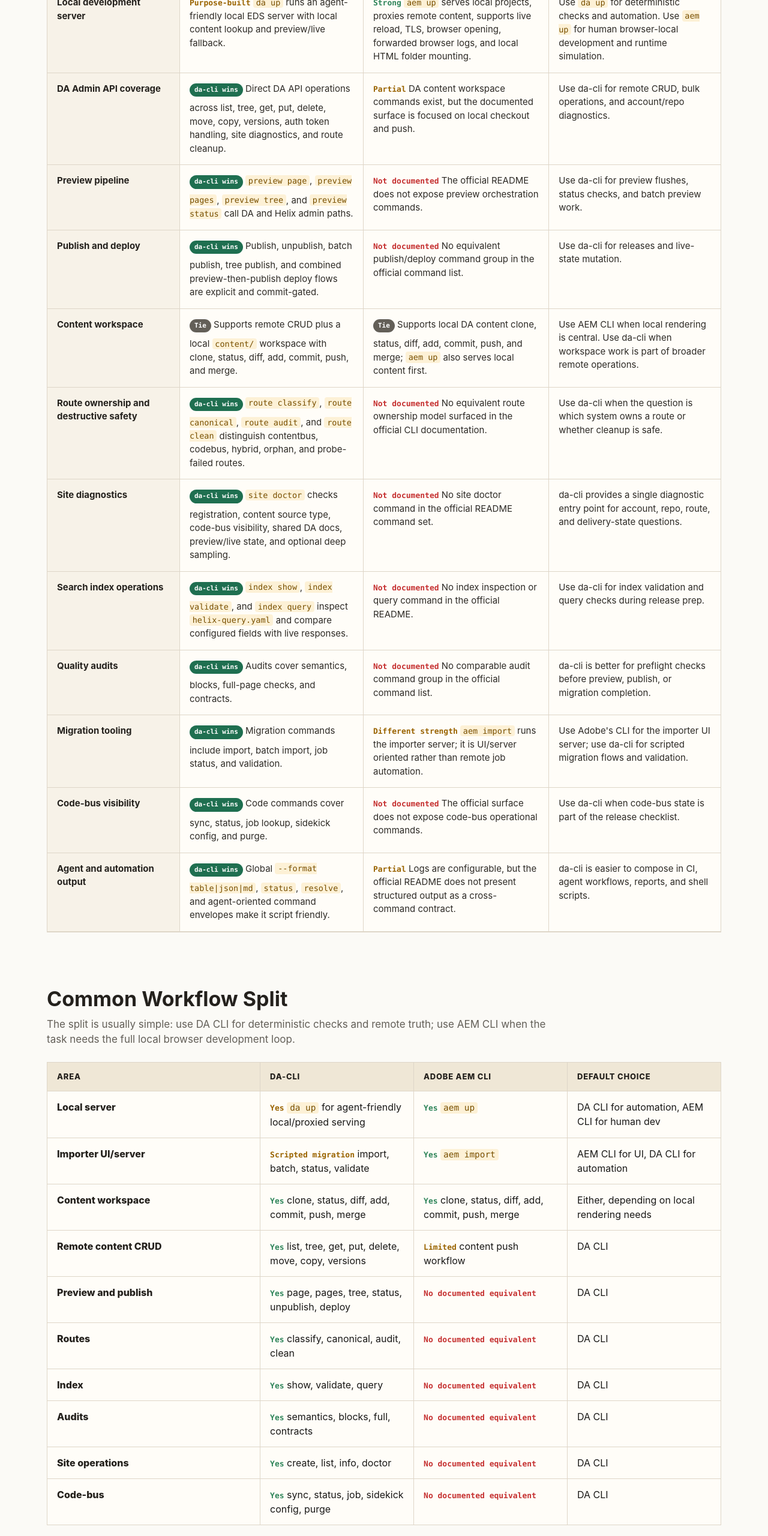
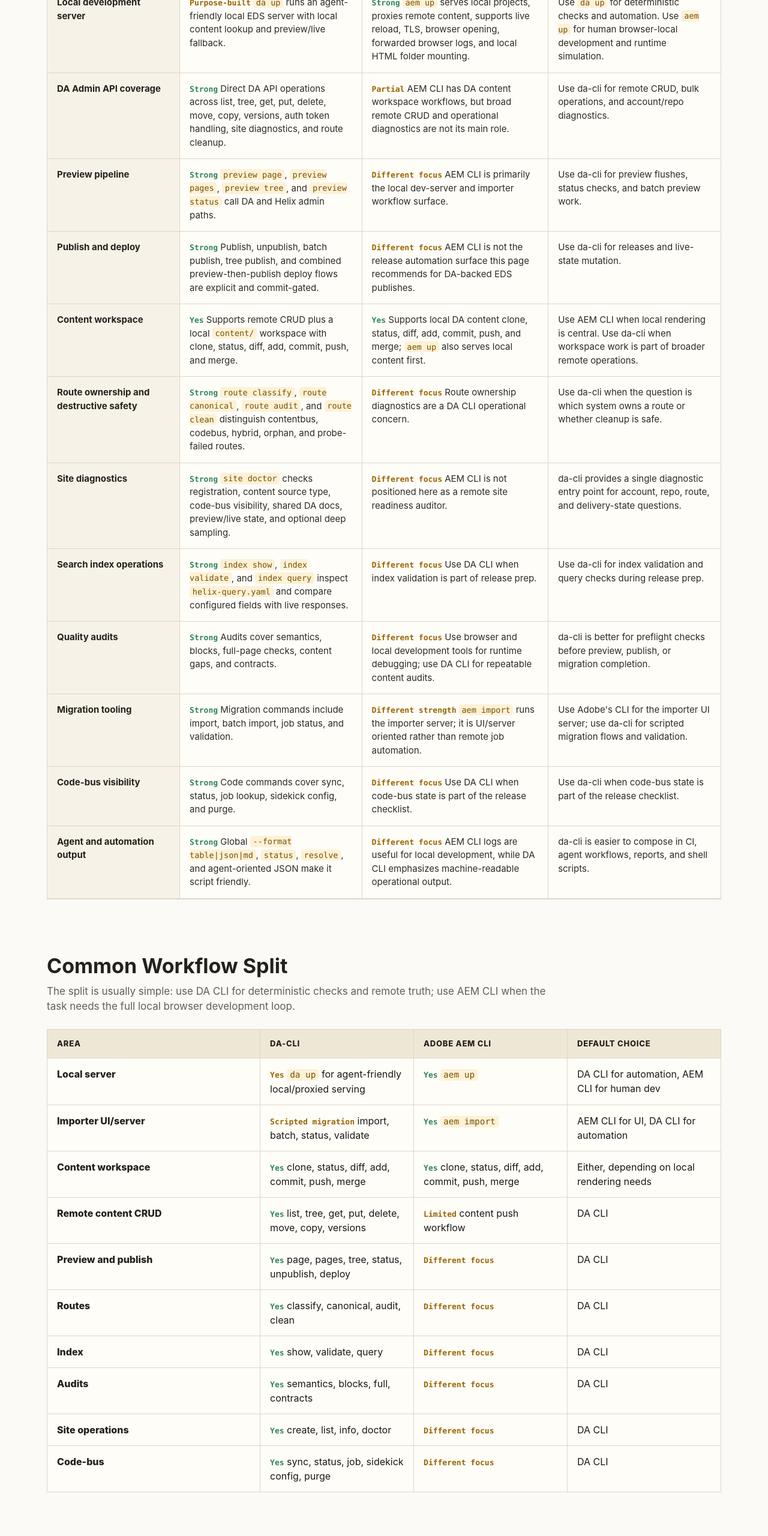
Before and after one commit to somarc/da-cli-eds, a website: page tools/da-cli-vs-helix-cli.html in a window 1280 px wide. Shown: the part 2200-4760 px from the top of the page at 60% size. Drawn offline with Linux system fonts and the light colour scheme.

Commit message:
tighten public docs truthfulness

```diff
--- a/tools/da-cli-vs-helix-cli.html
+++ b/tools/da-cli-vs-helix-cli.html
@@ -603,68 +603,68 @@
           </tr>
           <tr>
             <th>DA Admin API coverage</th>
-            <td><span class="winner da">da-cli wins</span> Direct DA API operations across list, tree, get, put, delete, move, copy, versions, auth token handling, site diagnostics, and route cleanup.</td>
-            <td><span class="partial">Partial</span> DA content workspace commands exist, but the documented surface is focused on local checkout and push.</td>
+            <td><span class="yes">Strong</span> Direct DA API operations across list, tree, get, put, delete, move, copy, versions, auth token handling, site diagnostics, and route cleanup.</td>
+            <td><span class="partial">Partial</span> AEM CLI has DA content workspace workflows, but broad remote CRUD and operational diagnostics are not its main role.</td>
             <td>Use da-cli for remote CRUD, bulk operations, and account/repo diagnostics.</td>
           </tr>
           <tr>
             <th>Preview pipeline</th>
-            <td><span class="winner da">da-cli wins</span> <code>preview page</code>, <code>preview pages</code>, <code>preview tree</code>, and <code>preview status</code> call DA and Helix admin paths.</td>
-            <td><span class="no">Not documented</span> The official README does not expose preview orchestration commands.</td>
+            <td><span class="yes">Strong</span> <code>preview page</code>, <code>preview pages</code>, <code>preview tree</code>, and <code>preview status</code> call DA and Helix admin paths.</td>
+            <td><span class="partial">Different focus</span> AEM CLI is primarily the local dev-server and importer workflow surface.</td>
             <td>Use da-cli for preview flushes, status checks, and batch preview work.</td>
           </tr>
           <tr>
             <th>Publish and deploy</th>
-            <td><span class="winner da">da-cli wins</span> Publish, unpublish, batch publish, tree publish, and combined preview-then-publish deploy flows are explicit and commit-gated.</td>
-            <td><span class="no">Not documented</span> No equivalent publish/deploy command group in the official command list.</td>
+            <td><span class="yes">Strong</span> Publish, unpublish, batch publish, tree publish, and combined preview-then-publish deploy flows are explicit and commit-gated.</td>
+            <td><span class="partial">Different focus</span> AEM CLI is not the release automation surface this page recommends for DA-backed EDS publishes.</td>
             <td>Use da-cli for releases and live-state mutation.</td>
           </tr>
           <tr>
             <th>Content workspace</th>
-            <td><span class="winner tie">Tie</span> Supports remote CRUD plus a local <code>content/</code> workspace with clone, status, diff, add, commit, push, and merge.</td>
-            <td><span class="winner tie">Tie</span> Supports local DA content clone, status, diff, add, commit, push, and merge; <code>aem up</code> also serves local content first.</td>
+            <td><span class="yes">Yes</span> Supports remote CRUD plus a local <code>content/</code> workspace with clone, status, diff, add, commit, push, and merge.</td>
+            <td><span class="yes">Yes</span> Supports local DA content clone, status, diff, add, commit, push, and merge; <code>aem up</code> also serves local content first.</td>
             <td>Use AEM CLI when local rendering is central. Use da-cli when workspace work is part of broader remote operations.</td>
           </tr>
           <tr>
             <th>Route ownership and destructive safety</th>
-            <td><span class="winner da">da-cli wins</span> <code>route classify</code>, <code>route canonical</code>, <code>route audit</code>, and <code>route clean</code> distinguish contentbus, codebus, hybrid, orphan, and probe-failed routes.</td>
-            <td><span class="no">Not documented</span> No equivalent route ownership model surfaced in the official CLI documentation.</td>
+            <td><span class="yes">Strong</span> <code>route classify</code>, <code>route canonical</code>, <code>route audit</code>, and <code>route clean</code> distinguish contentbus, codebus, hybrid, orphan, and probe-failed routes.</td>
+            <td><span class="partial">Different focus</span> Route ownership diagnostics are a DA CLI operational concern.</td>
             <td>Use da-cli when the question is which system owns a route or whether cleanup is safe.</td>
           </tr>
           <tr>
             <th>Site diagnostics</th>
-            <td><span class="winner da">da-cli wins</span> <code>site doctor</code> checks registration, content source type, code-bus visibility, shared DA docs, preview/live state, and optional deep sampling.</td>
-            <td><span class="no">Not documented</span> No site doctor command in the official README command set.</td>
+            <td><span class="yes">Strong</span> <code>site doctor</code> checks registration, content source type, code-bus visibility, shared DA docs, preview/live state, and optional deep sampling.</td>
+            <td><span class="partial">Different focus</span> AEM CLI is not positioned here as a remote site readiness auditor.</td>
             <td>da-cli provides a single diagnostic entry point for account, repo, route, and delivery-state questions.</td>
           </tr>
           <tr>
             <th>Search index operations</th>
-            <td><span class="winner da">da-cli wins</span> <code>index show</code>, <code>index validate</code>, and <code>index query</code> inspect <code>helix-query.yaml</code> and compare configured fields with live responses.</td>
-            <td><span class="no">Not documented</span> No index inspection or query command in the official README.</td>
+            <td><span class="yes">Strong</span> <code>index show</code>, <code>index validate</code>, and <code>index query</code> inspect <code>helix-query.yaml</code> and compare configured fields with live responses.</td>
+            <td><span class="partial">Different focus</span> Use DA CLI when index validation is part of release prep.</td>
             <td>Use da-cli for index validation and query checks during release prep.</td>
           </tr>
           <tr>
             <th>Quality audits</th>
-            <td><span class="winner da">da-cli wins</span> Audits cover semantics, blocks, full-page checks, and contracts.</td>
-            <td><span class="no">Not documented</span> No comparable audit command group in the official command list.</td>
+            <td><span class="yes">Strong</span> Audits cover semantics, blocks, full-page checks, content gaps, and contracts.</td>
+            <td><span class="partial">Different focus</span> Use browser and local development tools for runtime debugging; use DA CLI for repeatable content audits.</td>
             <td>da-cli is better for preflight checks before preview, publish, or migration completion.</td>
           </tr>
           <tr>
             <th>Migration tooling</th>
-            <td><span class="winner da">da-cli wins</span> Migration commands include import, batch import, job status, and validation.</td>
+            <td><span class="yes">Strong</span> Migration commands include import, batch import, job status, and validation.</td>
             <td><span class="partial">Different strength</span> <code>aem import</code> runs the importer server; it is UI/server oriented rather than remote job automation.</td>
             <td>Use Adobe's CLI for the importer UI server; use da-cli for scripted migration flows and validation.</td>
           </tr>
           <tr>
             <th>Code-bus visibility</th>
-            <td><span class="winner da">da-cli wins</span> Code commands cover sync, status, job lookup, sidekick config, and purge.</td>
-            <td><span class="no">Not documented</span> The official surface does not expose code-bus operational commands.</td>
+            <td><span class="yes">Strong</span> Code commands cover sync, status, job lookup, sidekick config, and purge.</td>
+            <td><span class="partial">Different focus</span> Use DA CLI when code-bus state is part of the release checklist.</td>
             <td>Use da-cli when code-bus state is part of the release checklist.</td>
           </tr>
           <tr>
             <th>Agent and automation output</th>
-            <td><span class="winner da">da-cli wins</span> Global <code>--format table|json|md</code>, <code>status</code>, <code>resolve</code>, and agent-oriented command envelopes make it script friendly.</td>
-            <td><span class="partial">Partial</span> Logs are configurable, but the official README does not present structured output as a cross-command contract.</td>
+            <td><span class="yes">Strong</span> Global <code>--format table|json|md</code>, <code>status</code>, <code>resolve</code>, and agent-oriented JSON make it script friendly.</td>
+            <td><span class="partial">Different focus</span> AEM CLI logs are useful for local development, while DA CLI emphasizes machine-readable operational output.</td>
             <td>da-cli is easier to compose in CI, agent workflows, reports, and shell scripts.</td>
           </tr>
         </tbody>
@@ -706,32 +706,32 @@
 
       <div class="area">Preview and publish</div>
       <div><span class="yes">Yes</span> page, pages, tree, status, unpublish, deploy</div>
-      <div><span class="no">No documented equivalent</span></div>
+      <div><span class="partial">Different focus</span></div>
       <div>DA CLI</div>
 
       <div class="area">Routes</div>
       <div><span class="yes">Yes</span> classify, canonical, audit, clean</div>
-      <div><span class="no">No documented equivalent</span></div>
+      <div><span class="partial">Different focus</span></div>
       <div>DA CLI</div>
 
       <div class="area">Index</div>
       <div><span class="yes">Yes</span> show, validate, query</div>
-      <div><span class="no">No documented equivalent</span></div>
+      <div><span class="partial">Different focus</span></div>
       <div>DA CLI</div>
 
       <div class="area">Audits</div>
       <div><span class="yes">Yes</span> semantics, blocks, full, contracts</div>
-      <div><span class="no">No documented equivalent</span></div>
+      <div><span class="partial">Different focus</span></div>
       <div>DA CLI</div>
 
       <div class="area">Site operations</div>
       <div><span class="yes">Yes</span> create, list, info, doctor</div>
-      <div><span class="no">No documented equivalent</span></div>
+      <div><span class="partial">Different focus</span></div>
       <div>DA CLI</div>
 
       <div class="area">Code-bus</div>
       <div><span class="yes">Yes</span> sync, status, job, sidekick config, purge</div>
-      <div><span class="no">No documented equivalent</span></div>
+      <div><span class="partial">Different focus</span></div>
       <div>DA CLI</div>
     </div>
   </section>
@@ -749,13 +749,13 @@
       </article>
       <article class="card">
         <h3>Use both in a mature workflow</h3>
-        <p>Run AEM CLI lineage while developing locally, use the fork where parity exists, then use da-cli for the broader validation, publishing, audit, and diagnostic surface.</p>
+        <p>Run AEM CLI lineage while developing locally, use <code>da up</code> for deterministic local/proxied checks, then use DA CLI for validation, publishing, audit, and diagnostic workflows.</p>
       </article>
     </div>
     <div class="callout">
       <strong>Bottom line:</strong> Adobe's CLI is the official local development tool. DA CLI is
       the broader EDS operations CLI and the source of truth for release checks, route ownership,
-      full DA CRUD, migration jobs, agent envelopes, and destructive actions that need guardrails.
+      full DA CRUD, migration jobs, agent-oriented JSON, and destructive actions that need guardrails.
     </div>
   </section>
 
@@ -763,8 +763,9 @@
     <h2>Version Marker</h2>
     <p>
       This page is a hand-maintained public decision guide, validated against
-      <code>@somarc/da-cli 0.4.3</code> on 2026-06-06. Use the workflow explorer for the
-      command-by-command map.
+      <code>@somarc/da-cli 0.4.3</code> on 2026-06-06. It describes recommended tool choice,
+      not a complete audit of every AEM CLI capability. Use the workflow explorer for the
+      DA CLI command-by-command map.
     </p>
     <div class="source-list">
       <div class="source">
```
Also changed, not shown: tools/da-cli-flows.html (+18 -6 lines), README.md.
